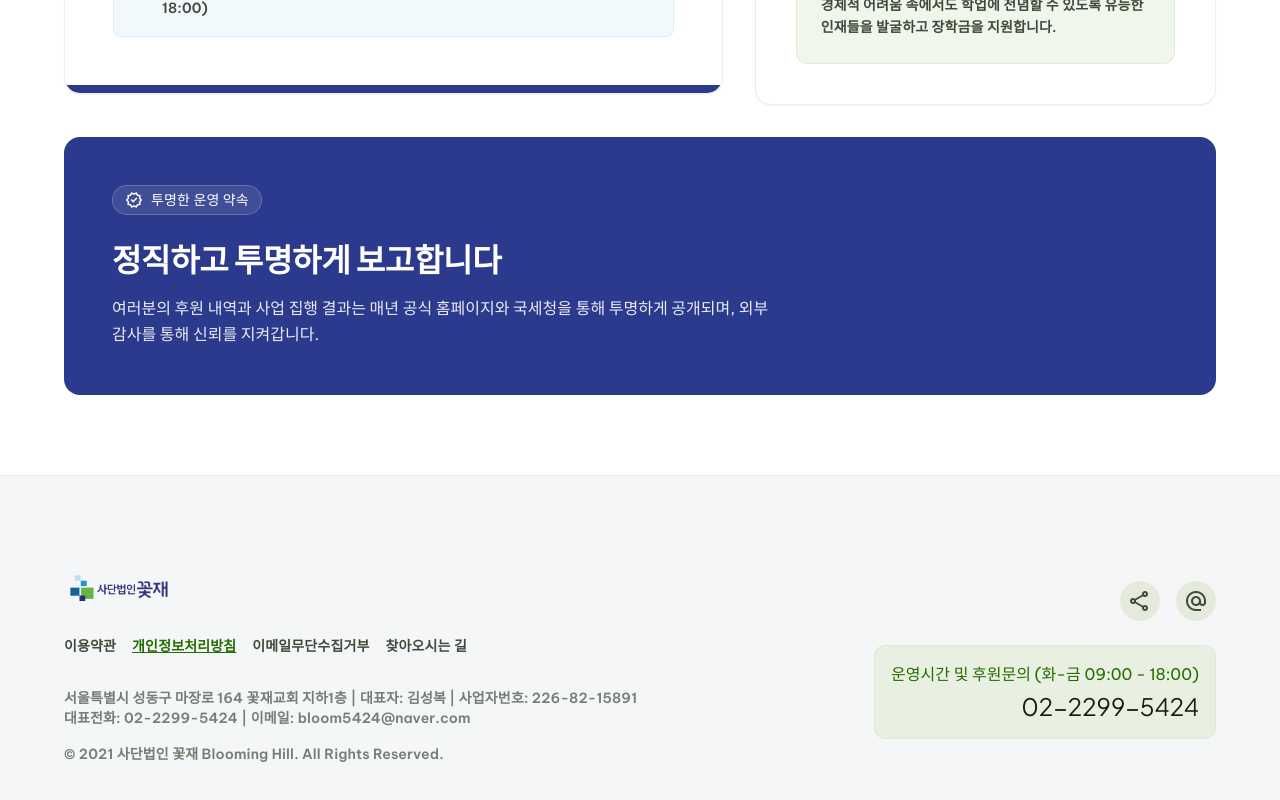
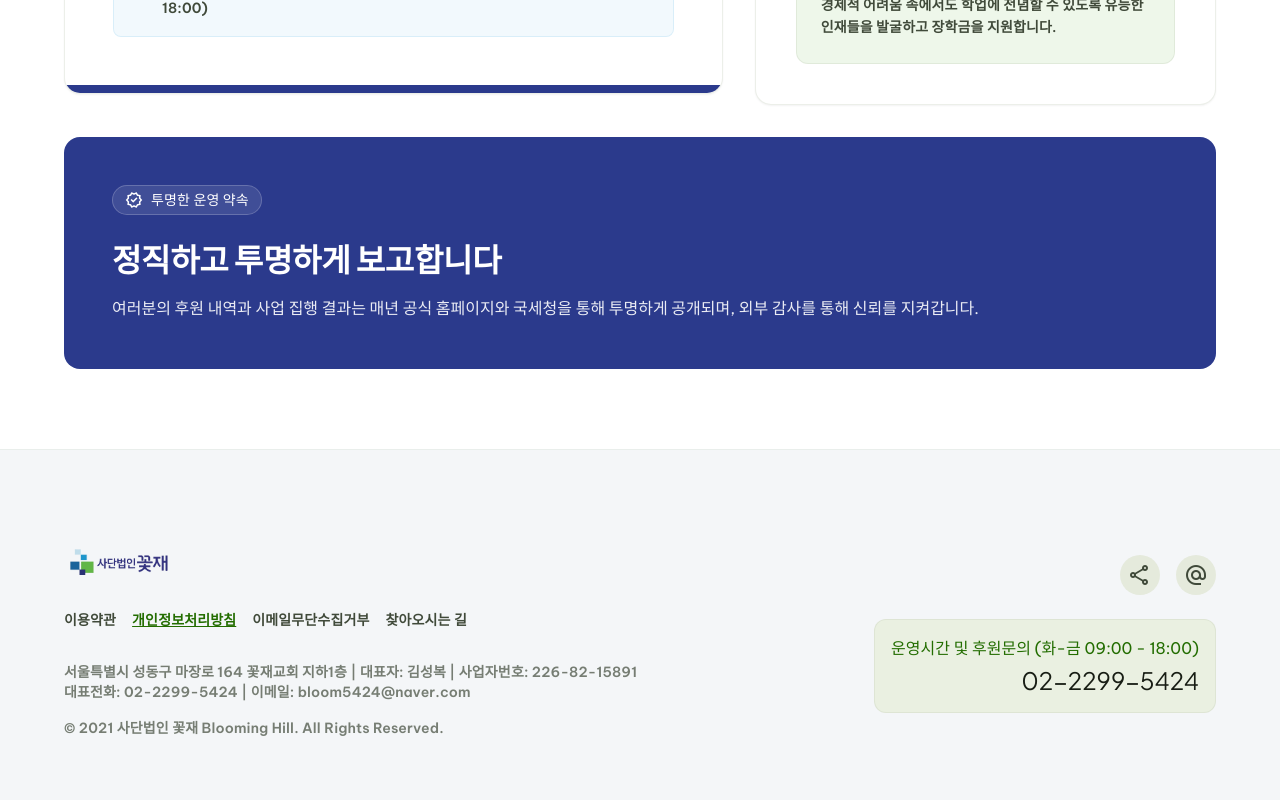
Before and after one commit to davidhungpill/bloominghill-front, a Vue app: page /donate in a window 1280 px wide. Shown: the part 1370-2170 px from the top of the page. Built offline with nearby package versions, Linux system fonts and the light colour scheme; no server answers.

Commit message:
수정 - 후원하기 투명한 운영 약속 너비 조정

```diff
--- a/src/views/DonateView.vue
+++ b/src/views/DonateView.vue
@@ -110,8 +110,8 @@
       </div>
 
       <!-- Bottom Transparency Bar -->
-      <div class="mt-8 bg-deep-ocean rounded-2xl p-10 md:p-12 flex flex-col md:flex-row items-center justify-between gap-8">
-        <div class="space-y-6 max-w-2xl">
+      <div class="mt-8 bg-deep-ocean rounded-2xl p-10 md:p-12">
+        <div class="space-y-6 w-full">
           <div class="inline-flex items-center gap-2 px-3 py-1 rounded-full border border-white/20 bg-white/10">
             <span class="material-symbols-outlined text-white text-[18px]">verified</span>
             <span class="text-white font-label-sm text-label-sm font-medium">투명한 운영 약속</span>
```
